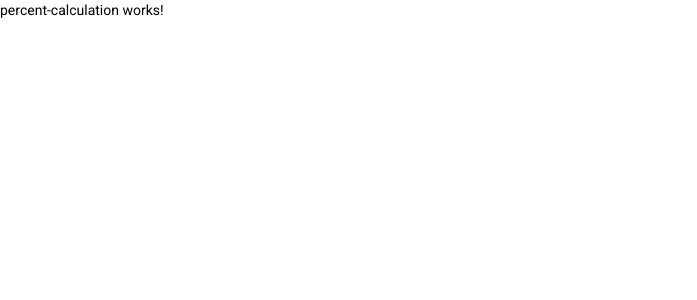
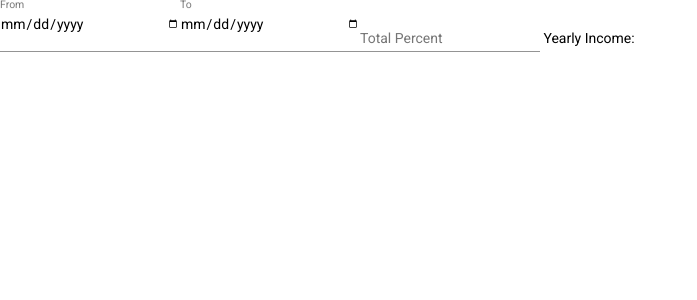
Before and after one commit to DefeNder93/defender-invest, an Angular app: page /percent-calculation in a window 1280 px wide. Shown: the top 300 px of the page, without its empty margins (0-697 px from the left). Built offline with nearby package versions, Linux system fonts and the light colour scheme.

Commit message:
added pecent calculation input placeholders

```diff
--- a/src/app/app-routing.module.ts
+++ b/src/app/app-routing.module.ts
@@ -3,7 +3,8 @@ import { Routes, RouterModule } from '@angular/router';
 import {PercentCalculationComponent} from './percent-calculation/percent-calculation.component';
 
 const routes: Routes = [
-  {path: 'percent-calculation', component: PercentCalculationComponent}
+  {path: 'percent-calculation', component: PercentCalculationComponent},
+  {path: '**', redirectTo: 'percent-calculation'}
 ];
 
 @NgModule({
--- a/src/app/percent-calculation/percent-calculation.component.html
+++ b/src/app/percent-calculation/percent-calculation.component.html
@@ -1 +1,16 @@
-<p>percent-calculation works!</p>
+<mat-form-field class="example-form-field">
+  <mat-label>From</mat-label>
+  <input matInput type="date">
+</mat-form-field>
+
+<mat-form-field class="example-form-field">
+  <mat-label>To</mat-label>
+  <input matInput type="date">
+</mat-form-field>
+
+<mat-form-field class="example-form-field">
+  <mat-label>Total Percent</mat-label>
+  <input matInput type="number">
+</mat-form-field>
+
+Yearly Income:
--- /dev/null
+++ b/src/app/shared/shared.module.ts
@@ -0,0 +1,23 @@
+import { NgModule } from '@angular/core';
+import { CommonModule } from '@angular/common';
+import {MatInputModule} from "@angular/material/input";
+import {MatIconModule} from "@angular/material/icon";
+import {MatFormFieldModule} from "@angular/material/form-field";
+
+const MATERIAL_COMPONENTS = [
+  MatInputModule,
+  MatIconModule,
+  MatFormFieldModule
+];
+
+@NgModule({
+  declarations: [],
+  imports: [
+    CommonModule,
+    MATERIAL_COMPONENTS
+  ],
+  exports: [
+    MATERIAL_COMPONENTS
+  ]
+})
+export class SharedModule { }
```
Also changed, not shown: src/app/percent-calculation/percent-calculation.module.ts (+6 -2 lines).
